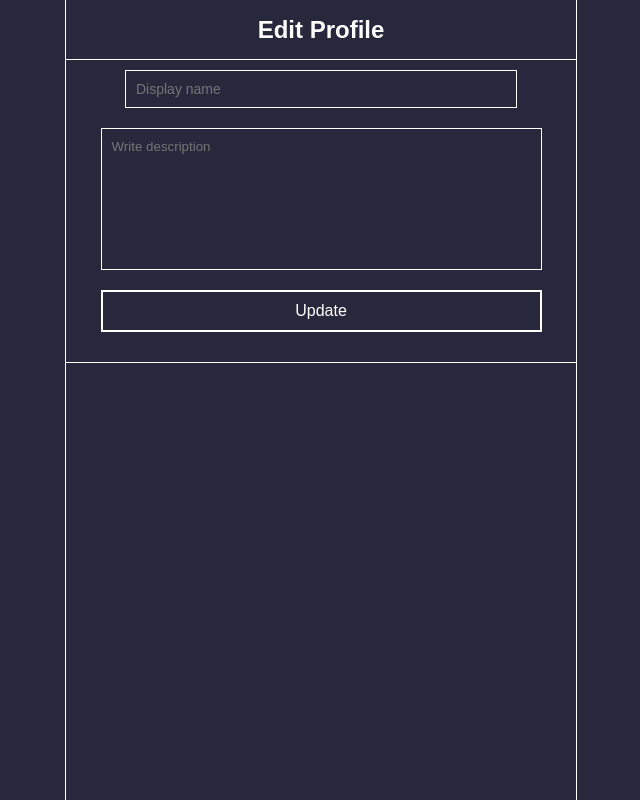
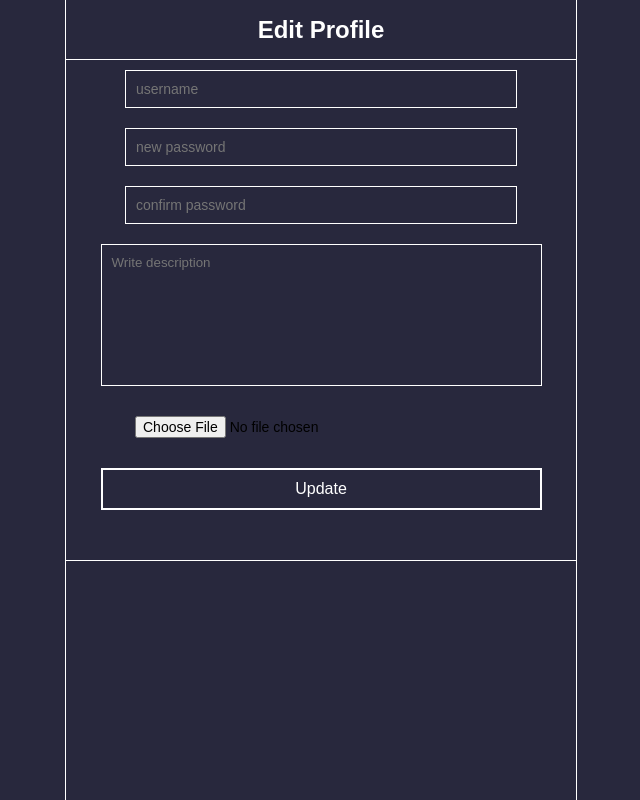
Before and after one commit to DYuHLin/social-app-psts, a React (Vite) app in the folder client/: page /profile/1/edit in a window 1280 px wide. Shown: the whole page, without its empty margins (319-959 px from the left). Built offline with nearby package versions, Linux system fonts and the light colour scheme; no server answers; a web font is replaced by a local one.

Commit message:
I created a page for updating the user.

```diff
--- a/client/src/pages/EditProfile.jsx
+++ b/client/src/pages/EditProfile.jsx
@@ -1,6 +1,41 @@
-import React from 'react';
+import React, { useContext, useState } from 'react';
+import ProfileImg from './components/Misc/ProfileImg';
+import AppContext from '../context/AppContext';
+import axios from 'axios';
+import { useNavigate } from 'react-router-dom';
 
 const EditProfile = () => {
+    const {user, defaultImg} = useContext(AppContext)
+    const [image, setImage] = useState(defaultImg)
+    const [error, setError] = useState('')
+    const [username, setUsername] = useState('')
+    const [description, setDescription] = useState('')
+    const [password, setPassword] = useState('')
+    const [confirmPassword, setConfirmPassword] = useState('')
+    const navigate = useNavigate()
+
+    const updateUser = (e) => {
+        e.preventDefault()
+        const upUser = {username, password, description, image}
+        try{
+            if(confirmPassword !== password){
+                setError('These passwords do not match')
+            }else{
+                axios.post(`http://localhost:3000/api/auth/${user.id}/updateuser`, upUser, {headers: {'Content-Type': 'application/json'}})
+                    .then(res => res.data)
+                    .then(status => {
+                        if(status == 'username'){
+                            setError('This username is taken')
+                        } else if(status == 'success'){
+                            navigate('/gettingstarted')
+                            return status
+                        }
+                    })
+            }
+        } catch(err){
+            console.log(err)
+        }
+    }
     return (
         <section className='home-page'>
             <div className='feed'>
@@ -9,11 +44,15 @@ const EditProfile = () => {
                 </div>
 
                 <div className='feed-post'>
-                    <form>
-                        <input type='text' placeholder='Display name' className='post-input'/>
-                        <textarea placeholder='Write description' rows='8'></textarea>
+                    <form onScroll={updateUser}>
+                        <input type='text' placeholder='username' className='post-input' onChange={(e) => setUsername(e.target.value)}/>
+                        <input type='password' placeholder='new password' className='post-input' onChange={(e) => setPassword(e.target.value)}/>
+                        <input type='password' placeholder='confirm password' className='post-input' onChange={(e) => setConfirmPassword(e.target.value)}/>
+                        <textarea placeholder='Write description' rows='8' onChange={(e) => setDescription(e.target.value)}></textarea>
+                        <ProfileImg setImage = {setImage} />
                         <button className='post-btn'>Update</button>
                     </form>
+                    <p className='error'>{error}</p>
                 </div>
             </div>
         </section>
```
